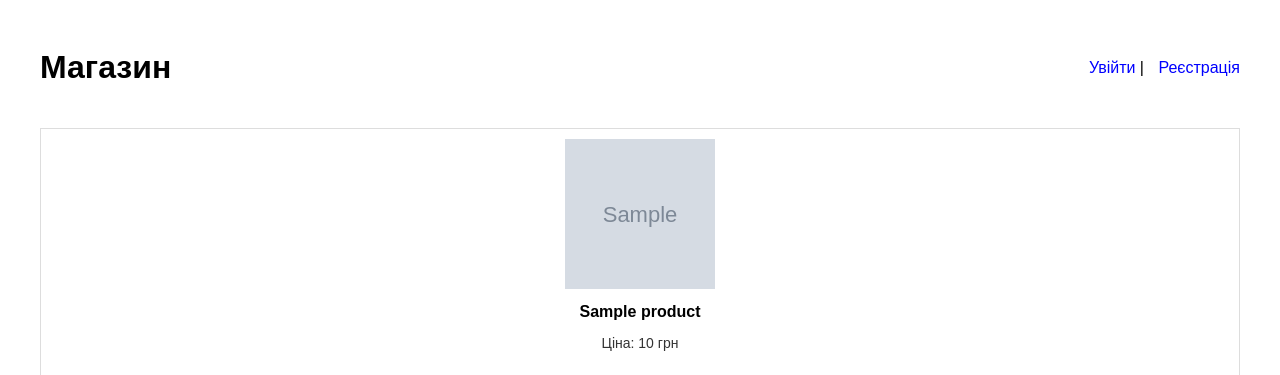
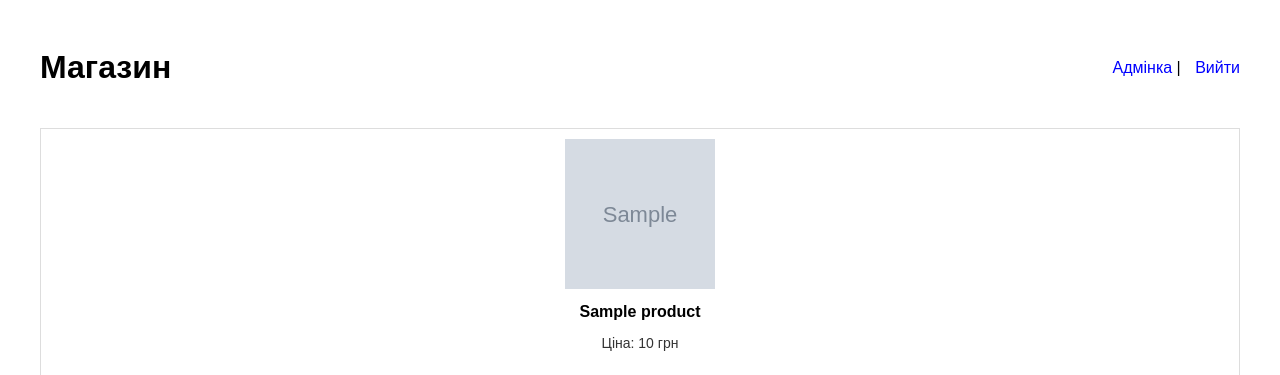
Before and after one commit to ap75/shop, a Flask app: page / in a window 1280 px wide. Shown: the top 375 px of the page. Run offline with Flask 3, Linux system fonts and the light colour scheme; a user stored in the database is signed in; tables that the repository leaves empty hold one stand-in row (values such as "Sample post"); grey boxes marked "Sample" are stand-in pictures.

Commit message:
Add URLs for admin page and logout for logged user

```diff
--- a/templates/index.html
+++ b/templates/index.html
@@ -12,8 +12,13 @@
     <div class="header">
         <h1>Магазин</h1>
         <div class="links">
-            <a href="{{ url_for('login') }}">Увійти</a> |
-            <a href="{{ url_for('register') }}">Реєстрація</a>
+            {% if current_user.is_authenticated %}
+                <a href="{{ url_for('admin.index') }}">Адмінка</a> |
+                <a href="{{ url_for('logout') }}">Вийти</a>
+            {% else %}
+                <a href="{{ url_for('login') }}">Увійти</a> |
+                <a href="{{ url_for('register') }}">Реєстрація</a>
+            {% endif %}
         </div>
     </div>
 
```
